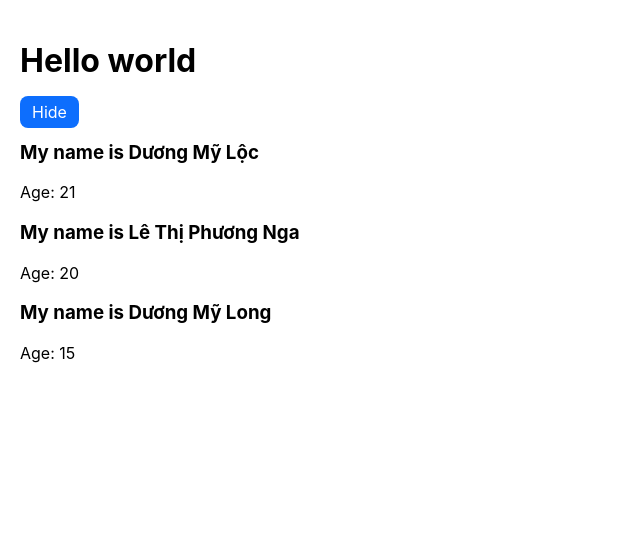
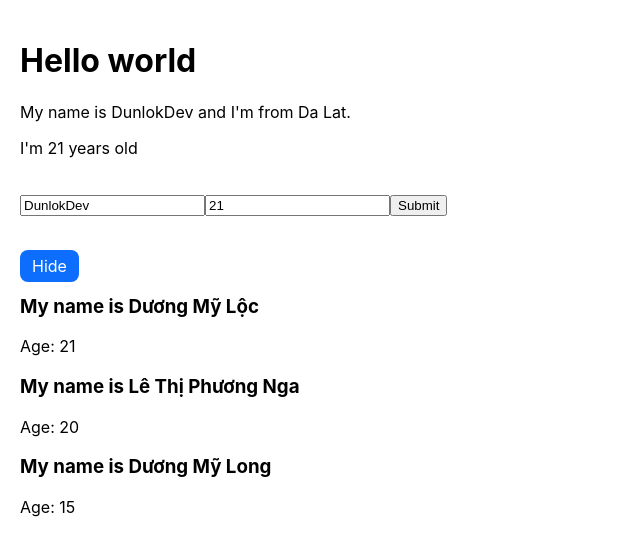
Before and after one commit to dunlokdev/Learn-ReactJS, a React (Create React App) app in the folder reactjs-app-base/: page / in a window 1280 px wide. Shown: the top 556 px of the page, without its empty margins (0-640 px from the left). Built offline with nearby package versions, Linux system fonts and the light colour scheme.

Commit message:
#26. Function as Props

```diff
--- /dev/null
+++ b/reactjs-app-base/src/components/AddUserInfo.js
@@ -0,0 +1,69 @@
+import React from 'react';
+
+class AddUserInfo extends React.Component {
+  state = {
+    name: 'DunlokDev',
+    address: 'Da Lat',
+    age: 21,
+  };
+
+  handleOnClick() {
+    console.log('>> click me my button');
+    console.log('🚀 ~ MyComponent ~ name:', this.state.name);
+
+    this.setState({
+      name: 'Duong My Loc',
+      age: Math.floor(Math.random() * (100 - 1)) + 1,
+    });
+  }
+
+  handleOnChangeInput = (event) => {
+    this.setState({
+      name: event.target.value,
+    });
+  };
+
+  handleOnSubmit = (e) => {
+    e.preventDefault();
+    this.props.handleAddNewUser({
+      id: Math.floor(Math.random() * 100 + 1) + '-random',
+      name: this.state.name,
+      age: this.state.age,
+    });
+  };
+
+  render() {
+    return (
+      <div>
+        My name is {this.state.name} and I'm from {this.state.address}.
+        <p>I'm {this.state.age} years old</p>
+        <br />
+        <form
+          onSubmit={(e) => {
+            this.handleOnSubmit(e);
+          }}
+        >
+          <input
+            type='text'
+            value={this.state.name}
+            onChange={(event) => {
+              this.handleOnChangeInput(event);
+            }}
+          />
+          <input
+            type='text'
+            value={this.state.age}
+            onChange={(event) => {
+              this.handleOnChangeInput(event);
+            }}
+          />
+          <button>Submit</button>
+        </form>
+        <br />
+        <br />
+      </div>
+    );
+  }
+}
+
+export default AddUserInfo;
--- a/reactjs-app-base/src/components/MyComponent.js
+++ b/reactjs-app-base/src/components/MyComponent.js
@@ -1,4 +1,5 @@
 import React from 'react';
+import AddUserInfo from './AddUserInfo';
 import UserInfo from './UseInfo';
 
 class MyComponent extends React.Component {
@@ -10,9 +11,16 @@ class MyComponent extends React.Component {
     ],
   };
 
+  handleAddNewUser = (userObj) => {
+    this.setState({
+      listUser: [...this.state.listUser, userObj],
+    });
+  };
+
   render() {
     return (
       <div>
+        <AddUserInfo handleAddNewUser={this.handleAddNewUser} />
         <UserInfo listUser={this.state.listUser} />
       </div>
     );
```
